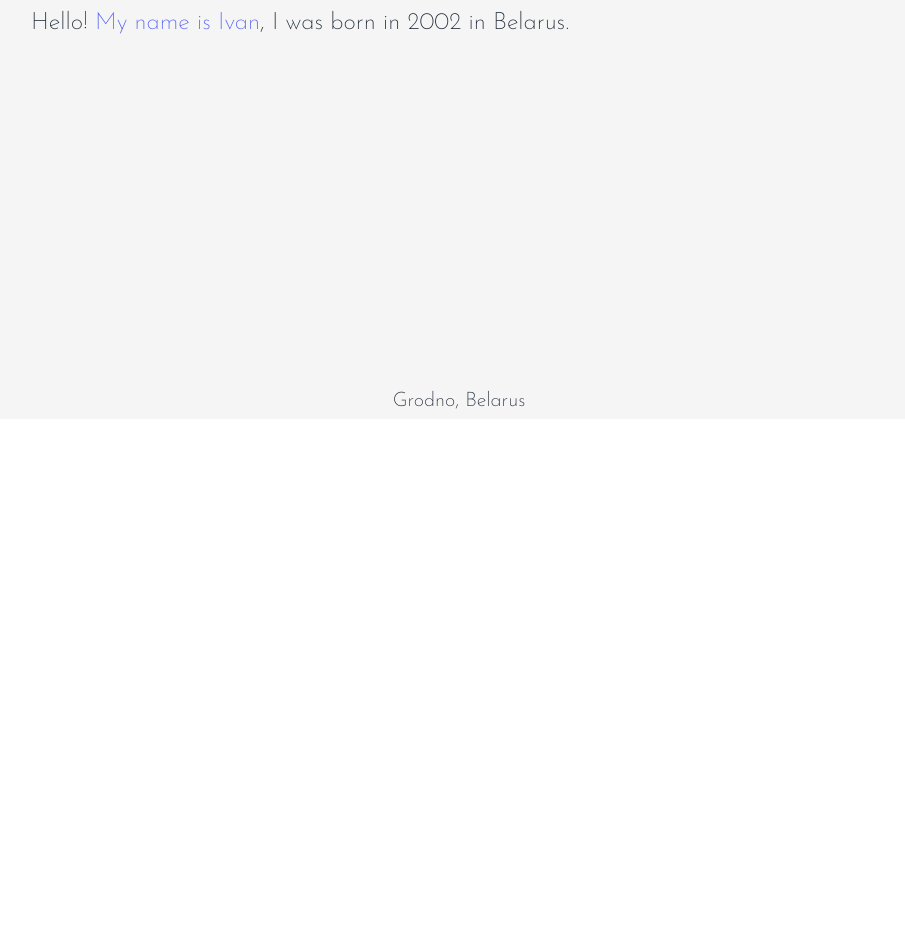
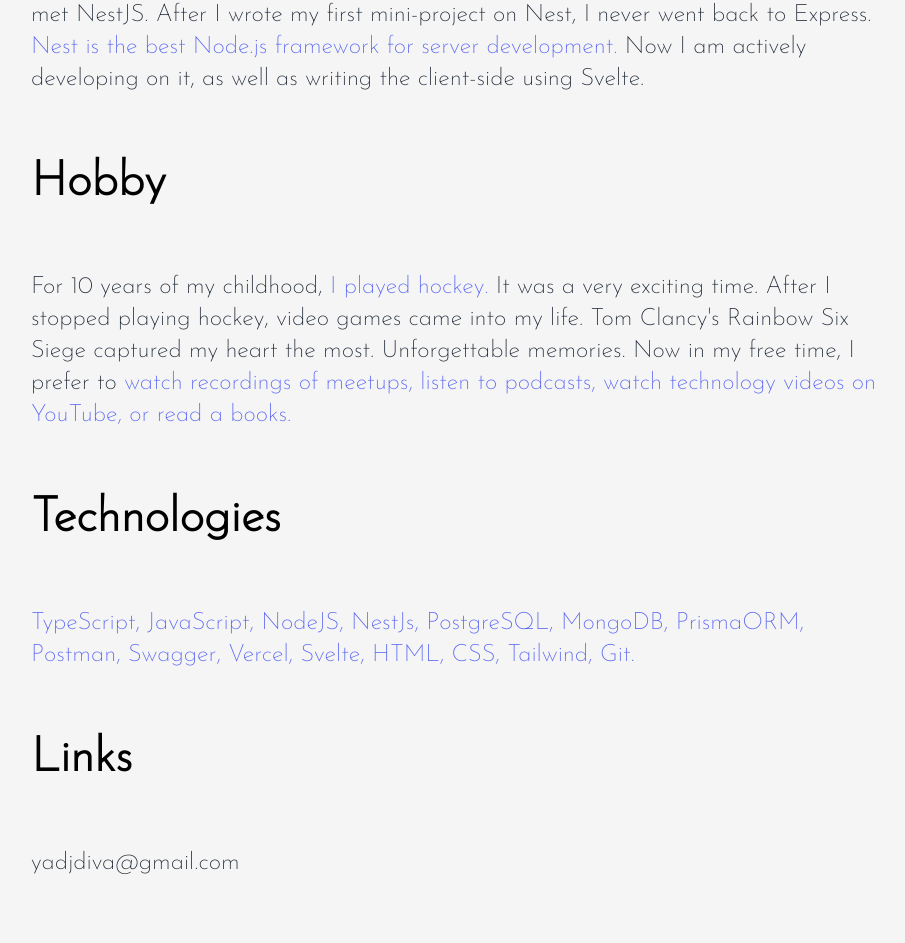
Before and after one commit to luvlqq/luvlqq.dev, a SvelteKit app: page /about in a window 1280 px wide. Shown: the part 497-1440 px from the top of the page, without its empty margins (181-1086 px from the left). Before the commit the page ends 916 px from the top, so only its background shows below. Built offline with nearby package versions, Linux system fonts and the light colour scheme.

Commit message:
format and about

```diff
--- a/package.json
+++ b/package.json
@@ -34,6 +34,7 @@
 	"dependencies": {
 		"@sveltejs/adapter-vercel": "^2.4.3",
 		"@vercel/analytics": "^1.0.1",
+		"clipboard": "^2.0.11",
 		"daisyui": "^2.51.6",
 		"flowbite": "^1.6.5",
 		"svelte-confetti": "^1.2.2",
--- a/src/components/about.svelte
+++ b/src/components/about.svelte
@@ -1,17 +1,88 @@
 <script>
+	import { Technologies } from '../routes/about/page';
+	const email = 'yadjdiva@gmail.com';
+</script>
 
-</script>
 <div class="main">
 	<div class="flex flex-col space-y-16 max-w-4xl px-5 mx-auto">
 		<div class="space-y-10">
-      <div class="flex justify-between font-bold items-center flex-col space-y-2 sm:flex-row sm:space-y-0">
+			<div
+				class="flex justify-between font-bold items-center flex-col space-y-2 sm:flex-row sm:space-y-0"
+			>
 				<h1 class="text-5xl outline-none text-center sm:flex sm:items-center sm:space-x-2">
 					<span class="text-black">About</span>
 				</h1>
 			</div>
 		</div>
 		<p class="text-2xl">
-      Hello! <span class="text-[#5865F2]">My name is Ivan</span>, I was born in 2002 in Belarus.
+			Hello! <span class="text-[#5865F2]">My name is Ivan</span>, I was born in 2002 in Belarus. I
+			am study in <span class="text-[#5865F2]">Yanka Kupala State University of Grodno.</span>. I
+			started my journey of learning programming in 2019 when I got my hands on the book
+			<span class="text-[#5865F2]">"Self-Taught Programmer".</span> This book was dedicated to
+			Python, which at that time I didn't know at all. I quickly read the whole book and tried all
+			the exercises in practice. In university, I started programming the backend part using the
+			Django framework. However, in my third year of university, I got introduced to
+			<span class="text-[#5865F2]">Node.js.</span>
+			It was incredible. I was very much hooked on development specifically on Node.js. I actively began
+			learning JS. After that, I started learning Node.js and Express.js. The next step was to learn
+			TypeScript. It wasn't that difficult because besides Python and JS, I wrote on strictly typed languages.
+			After all this, I met NestJS. After I wrote my first mini-project on Nest, I never went back to
+			Express.
+			<span class="text-[#5865F2]">Nest is the best Node.js framework for server development.</span>
+			Now I am actively developing on it, as well as writing the client-side using Svelte.
+		</p>
+		<div class="space-y-10">
+			<div
+				class="flex justify-between font-bold items-center flex-col space-y-2 sm:flex-row sm:space-y-0"
+			>
+				<h1 class="text-5xl outline-none text-center sm:flex sm:items-center sm:space-x-2">
+					<span class="text-black">Hobby</span>
+				</h1>
+			</div>
+		</div>
+		<p class="text-2xl">
+			For 10 years of my childhood, <span class="text-[#5865F2]">I played hockey.</span> It was a
+			very exciting time. After I stopped playing hockey, video games came into my life. Tom
+			Clancy's Rainbow Six Siege captured my heart the most. Unforgettable memories. Now in my free
+			time, I prefer to
+			<span class="text-[#5865F2]"
+				>watch recordings of meetups, listen to podcasts, watch technology videos on YouTube, or
+				read a books.</span
+			>
+		</p>
+		<div class="space-y-10">
+			<div
+				class="flex justify-between font-bold items-center flex-col space-y-2 sm:flex-row sm:space-y-0"
+			>
+				<h1 class="text-5xl outline-none text-center sm:flex sm:items-center sm:space-x-2">
+					<span class="text-black">Technologies</span>
+				</h1>
+			</div>
+		</div>
+		<p class="text-2xl">
+			<span class="text-[#5865F2]">{Technologies.join(', ')}.</span>
+		</p>
+		<div class="space-y-10">
+			<div
+				class="flex justify-between font-bold items-center flex-col space-y-2 sm:flex-row sm:space-y-0"
+			>
+				<h1 class="text-5xl outline-none text-center sm:flex sm:items-center sm:space-x-2">
+					<span class="text-black">Links</span>
+				</h1>
+			</div>
+		</div>
+		<p class="text-2xl">yadjdiva@gmail.com</p>
+		<p class="text-2xl">
+			<a
+				class="text-2xl duration-500 mr-6 text-3xl mylink"
+				target="_blank"
+				href="https://t.me/yvnglual">Telegram</a
+			>
+			<a
+				class="text-2xl duration-500 mr-6 text-3xl mylink"
+				target="_blank"
+				href="https://github.com/luvlqq">GitHub</a
+			>
 		</p>
 	</div>
 </div>
@@ -27,4 +98,16 @@
 		font-family: 'Josefin Sans', serif;
 		min-height: 100vh;
 	}
+	.mylink {
+		text-decoration: none;
+		background-image: linear-gradient(currentColor, currentColor);
+		background-position: 0% 100%;
+		background-repeat: no-repeat;
+		background-size: 0% 1px;
+		transition: background-size 0.3s;
+	}
+
+	.mylink:hover {
+		background-size: 100% 1px;
+	}
 </style>
--- a/src/components/footer.svelte
+++ b/src/components/footer.svelte
@@ -1,11 +1,12 @@
 <script lang="ts">
+</script>
 
-</script>
 <div class="main text-xl">
 	<div class="w-full select-none">
 		<div class="text-center mx-1 md:mx-5 pb-1 mt-5">Grodno, Belarus</div>
 	</div>
 </div>
+
 <style>
 	@import url('https://fonts.googleapis.com/css2?family=Josefin+Sans:wght@200&display=swap');
 
--- /dev/null
+++ b/src/routes/about/page.ts
@@ -0,0 +1,17 @@
+export const Technologies = [
+	'TypeScript',
+	'JavaScript',
+	'NodeJS',
+	'NestJs',
+	'PostgreSQL',
+	'MongoDB',
+	'PrismaORM',
+	'Postman',
+	'Swagger',
+	'Vercel',
+	'Svelte',
+	'HTML',
+	'CSS',
+	'Tailwind',
+	'Git'
+];
```
Also changed, not shown: src/routes/+layout.svelte (+4 -4 lines), src/routes/about/+page.svelte (+5 -4 lines), src/components/nav.svelte (indentation only), src/components/project.svelte (indentation only), src/routes/projects/projects.ts (indentation only). Lines whose indentation alone changed are shown as unchanged.
